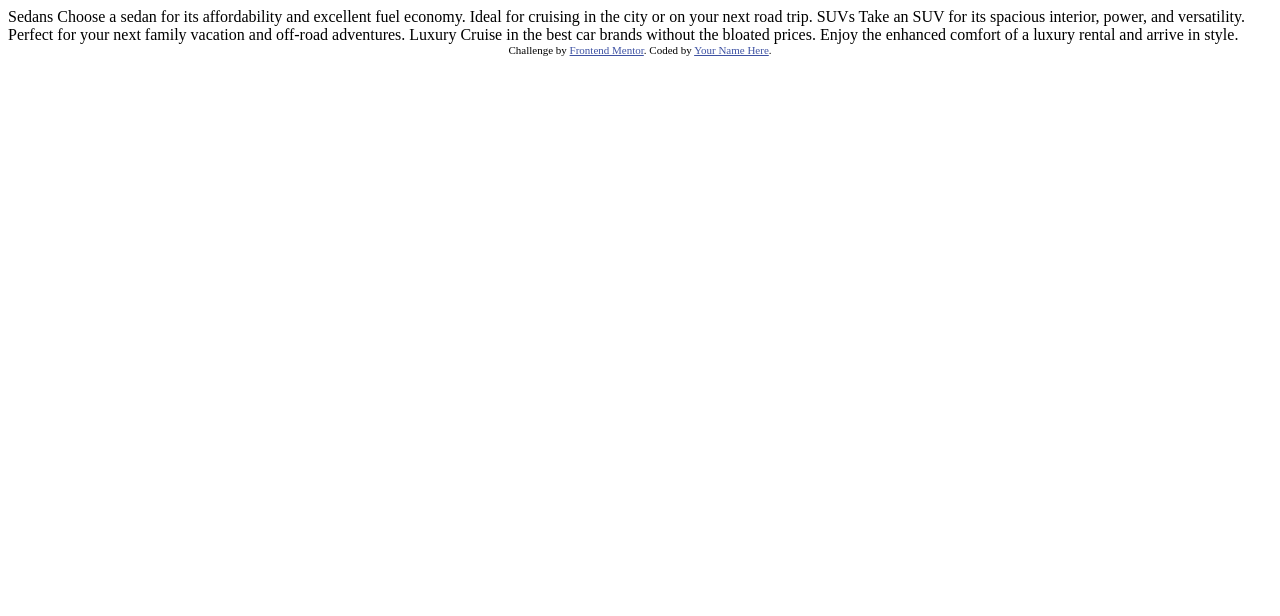
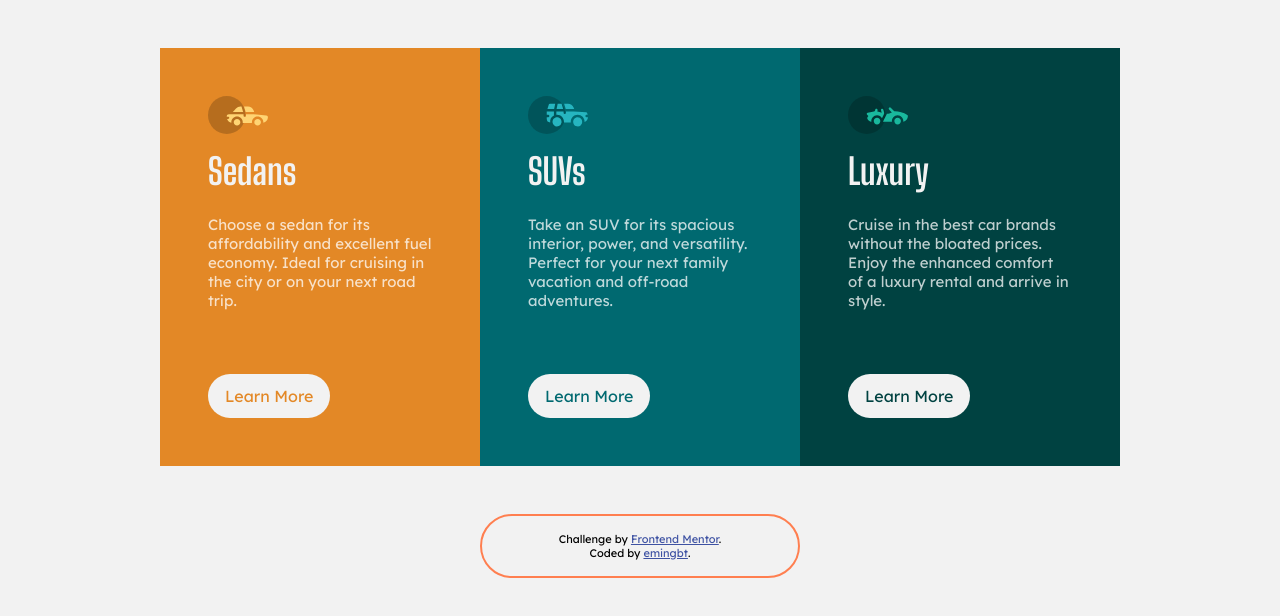
Before and after one commit to emingbt/frontend-mentor-3-column-preview-card-component, a plain HTML site: page index.html in a window 1280 px wide. Drawn offline with Linux system fonts and the light colour scheme.

Commit message:
Finalize the project

```diff
--- a/index.html
+++ b/index.html
@@ -5,7 +5,7 @@
   <meta name="viewport" content="width=device-width, initial-scale=1.0"> <!-- displays site properly based on user's device -->
 
   <link rel="icon" type="image/png" sizes="32x32" href="./images/favicon-32x32.png">
-
+  <link rel="stylesheet" href="style.css">
   <title>Frontend Mentor | 3-column preview card component</title>
 
   <!-- Feel free to remove these styles or customise in your own stylesheet 👍 -->
@@ -15,22 +15,36 @@
   </style>
 </head>
 <body>
-
-  Sedans
-  Choose a sedan for its affordability and excellent fuel economy. Ideal for cruising in the city
-  or on your next road trip.
-
-  SUVs
-  Take an SUV for its spacious interior, power, and versatility. Perfect for your next family vacation
-  and off-road adventures.
-
-  Luxury
-  Cruise in the best car brands without the bloated prices. Enjoy the enhanced comfort of a luxury
-  rental and arrive in style.
-
+  <div class="container">
+    <div class="card sedans">
+      <img src="./images/icon-sedans.svg" alt="">
+      <h2>Sedans</h2>
+      <p>Choose a sedan for its affordability and excellent fuel economy. Ideal for cruising in the city
+        or on your next road trip.</p>
+      <a class="btn btn--sedans" href="#">Learn More</a>
+    </div>
+    <div class="card suvs">
+      <img src="./images/icon-suvs.svg" alt="">
+      <h2>SUVs</h2>
+      <p>Take an SUV for its spacious interior, power, and versatility. Perfect for your next family vacation
+        and off-road adventures.</p>
+      <a class="btn btn--suvs" href="#">Learn More</a>
+    </div>
+    <div class="card luxury">
+      <img src="./images/icon-luxury.svg" alt="">
+      <h2>Luxury</h2>
+      <p>Cruise in the best car brands without the bloated prices. Enjoy the enhanced comfort of a luxury
+        rental and arrive in style.</p>
+      <a class="btn btn--luxury" href="#">Learn More</a>
+    </div>
+  </div>
   <div class="attribution">
-    Challenge by <a href="https://www.frontendmentor.io?ref=challenge" target="_blank">Frontend Mentor</a>.
-    Coded by <a href="#">Your Name Here</a>.
+    <div>
+      Challenge by <a href="https://www.frontendmentor.io?ref=challenge" target="_blank">Frontend Mentor</a>.
+    </div>
+    <div>
+      Coded by <a href="https://github.com/emingbt">emingbt</a>.
+    </div>
   </div>
 </body>
 </html>
--- /dev/null
+++ b/style.css
@@ -0,0 +1,161 @@
+@import url('https://fonts.googleapis.com/css2?family=Lexend+Deca&display=swap');
+@import url('https://fonts.googleapis.com/css2?family=Big+Shoulders+Display:wght@700&display=swap');
+
+:root {
+    --color-card-sedans: hsl(31, 77%, 52%);
+    --color-card-suvs: hsl(184, 100%, 22%);
+    --color-card-luxury: hsl(179, 100%, 13%);
+    --color-white-transparent75: hsla(0, 0%, 100%, 0.75);
+    --color-light-gray: hsl(0, 0%, 95%);
+}
+
+body {
+    background-color: hsl(0, 0%, 95%);
+}
+
+*,
+*::before,
+*::after {
+    box-sizing: border-box;
+    margin: 0;
+    padding: 0;
+}
+
+img {
+    width: 60px;
+}
+
+.container {
+    width: 85%;
+    margin: 0 auto;
+    display: grid;
+    padding: 3rem 0;
+}
+
+main div:first-child {
+    border-radius: 10px 10px 0 0;
+}
+
+main div:last-child {
+    border-radius: 0 0 10px 10px;
+}
+
+.btn {
+    text-decoration: none;
+    font-family: 'Lexend Deca', sans-serif;
+    background-color: var(--color-light-gray);
+    border-radius: 100px;
+    padding: 10px 15px;
+    display: inline-block;
+    border: 2px solid transparent;
+    margin-top: 1.5rem;
+}
+
+.btn--sedans {
+    color: var(--color-card-sedans);
+}
+
+.btn--suvs {
+    color: var(--color-card-suvs);
+}
+
+.btn--luxury {
+    color: var(--color-card-luxury);
+}
+
+.btn--sedans:hover,
+.btn--sedans:focus,
+.btn--sedans:active {
+    background-color: var(--color-card-sedans);
+    color: var(--color-light-gray);
+    border: 2px solid var(--color-light-gray);
+}
+
+.btn--suvs:hover,
+.btn--suvs:focus,
+.btn--suvs:active {
+    background-color: var(--color-card-suvs);
+    color: var(--color-light-gray);
+    border: 2px solid var(--color-light-gray);
+}
+
+.btn--luxury:hover,
+.btn--luxury:focus,
+.btn--luxury:active {
+    background-color: var(--color-card-luxury);
+    color: var(--color-light-gray);
+    border: 2px solid var(--color-light-gray);
+}
+
+.card {
+    padding: 3rem;
+}
+
+h2 {
+    font-family: 'Big Shoulders Display', cursive;
+    font-size: 2.25rem;
+    color: var(--color-light-gray);
+    margin-top: 1rem;
+}
+
+p {
+    font-size: 15px;
+    font-family: 'Lexend Deca', sans-serif;
+    color: var(--color-white-transparent75);
+    margin-top: 1.5em;
+}
+
+.sedans {
+    background-color: var(--color-card-sedans);
+}
+
+.suvs {
+    background-color: var(--color-card-suvs);
+}
+
+.luxury {
+    background-color: var(--color-card-luxury);
+}
+
+.attribution {
+    background-color: var(--color-light-gray);
+    font-family: 'Lexend Deca', sans-serif;
+    width: 25%;
+    margin: 0 auto;
+    font-size: 11px;
+    text-align: center;
+    border-radius: 100px;
+    border: 2px solid coral;
+    padding: 1rem;
+}
+
+.attribution a {
+    color: coral;
+}
+
+@media (min-width: 775px) {
+    .container {
+        grid-template-columns: repeat(3, 1fr);
+        max-width: 960px;
+    }
+
+    .card {
+        display: flex;
+        flex-direction: column;
+        justify-content: space-between;
+        height: 100%;
+    }
+
+    .btn {
+        align-self: flex-start;
+        margin-top: 4rem;
+    }
+
+    main div:first-child {
+        border-radius: 10px 0 0 10px;
+    }
+
+    main div:last-child {
+        border-radius: 0 10px 10px 0;
+    }
+}
```
